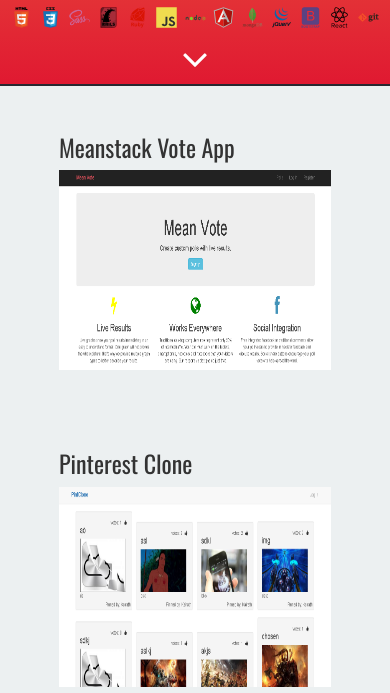
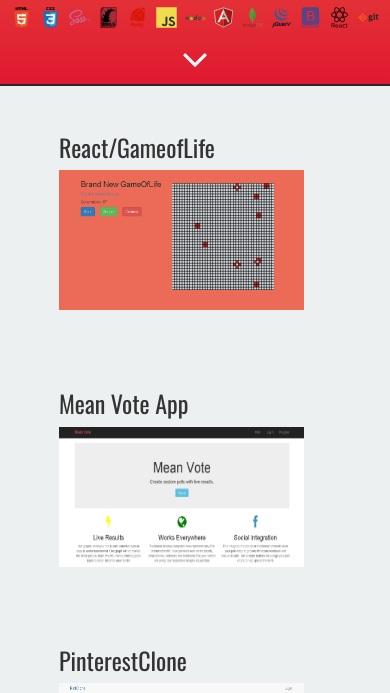
Before and after one commit to theeko/theeko.github.io, a plain HTML site: page index.html in a window 390 px wide. Shown: the part 96-789 px from the top of the page. Drawn offline with nearby package versions, Linux system fonts and the light colour scheme.

Commit message:
gameOfLife project added

```diff
--- a/css/custom.css
+++ b/css/custom.css
@@ -1,6 +1,6 @@
 
 img { width: 100%; height: 200px; }
-.showcaseitem { margin-bottom: 20px; padding: 20px;}
+.showcaseitem { margin-bottom: 20px; padding: 20px; }
 
 body { font-family: 'Oswald', sans-serif; font-weight: 700;
   -webkit-user-select: none;
@@ -47,13 +47,13 @@ a:active { color: #FCB941; text-decoration: none; text-decoration: none;}
 .portfolio { width: 80%;  margin: 2% auto; }
 .showcase { position: relative; padding: 20px; text-align: center;}
 svg { width: 2em; height: 2em; }
-.showcase img { box-sizing: border-box; width: 100%; height: 180px; overflow: hidden;}
+.showcaseitem img { box-sizing: border-box; width: 90%; height: 140px; overflow: hidden; margin: auto;}
 .fa-angle-left { font-size: 1em !important;}
 
 @media screen and (max-width: 900px) {
   .brand { margin-top: 5%; }
   .header { height: 20%; }
-  .showcaseitem h3 { text-size: 1em }
+  .showcaseitem h3 { text-size: 0.8em }
   .showcase {
         width: 50%;
     }
--- a/js/portfolioctrl.js
+++ b/js/portfolioctrl.js
@@ -2,15 +2,19 @@
 
 app.controller("PortfolioCtrl", [ "$scope", function($scope){
 $scope.showcases = [
-    { path: "img/meanvote.PNG", name: "Meanstack Vote App",
+    { path: "img/gameOfLife.PNG", name: "React/GameofLife",
+    descrtiption: "asd asd asd asd",
+    link: "http://codepen.io/kairath/full/vLeKbX/"
+    },
+    { path: "img/meanvote.PNG", name: "Mean Vote App",
     descrtiption: "asd asd asd asd",
     link: "http://guarded-crag-3272.herokuapp.com/"
     },
-    { path: "img/pintclone.PNG", name: "Pinterest Clone",
+    { path: "img/pintclone.PNG", name: "PinterestClone",
     descrtiption: "asd asd asd asd",
     link: "https://vast-thicket-9171.herokuapp.com/"
     },
-    { path: "img/booktrade.PNG", name: "Booktrade App",
+    { path: "img/booktrade.PNG", name: "BooktradeApp",
     descrtiption: "asd asd asd asd",
     link: "https://intense-mesa-3678.herokuapp.com"
     },
@@ -18,7 +22,7 @@ $scope.showcases = [
     descrtiption: "asd asd asd asd",
     link: "http://thekairath.github.io/FrontEndProjectz/d3project3/"
     },
-    { path: "img/recipebox.PNG", name: "React-Recipebox",
+    { path: "img/recipebox.PNG", name: "React/Recipebox",
     descrtiption: "asd asd asd asd",
     link: "http://codepen.io/kairath/full/KVvebq/"
     },
@@ -26,19 +30,19 @@ $scope.showcases = [
     descrtiption: "asd asd asd asd",
     link: "http://codepen.io/kairath/full/bEKwvV/"
     },
-    { path: "img/react-markdown.PNG", name: "React Markdownn Editor",
+    { path: "img/react-markdown.PNG", name: "React/MarkdownnPrev",
     descrtiption: "asd asd asd asd",
     link: "http://codepen.io/kairath/full/ZQyEWP/"
     },
-    { path: "img/reactladderboard.PNG", name: "React/Ajax Ladderboard",
+    { path: "img/reactladderboard.PNG", name: "React/AjaxLadderboard",
     descrtiption: "asd asd asd asd",
     link: "http://codepen.io/kairath/full/EVOvBM/"
     },
-    { path: "img/nightlife.PNG", name: "Nightlife/Yelp Api",
+    { path: "img/nightlife.PNG", name: "NightlifeApp",
     descrtiption: "asd asd asd asd",
     link: "https://serene-escarpment-3856.herokuapp.com/"
     },
-    { path: "img/promodoro.PNG", name: "Promodoro Clock",
+    { path: "img/promodoro.PNG", name: "PromodoroClock",
     descrtiption: "promodoro clock",
     link: "http://thekairath.github.io/FrontEndProjectz/PromodoroClock"
     },
@@ -46,7 +50,7 @@ $scope.showcases = [
     descrtiption: "tictactoe game",
     link: "http://thekairath.github.io/FrontEndProjectz/tictactoe"
     },
-    { path: "img/simongame.PNG", name: "Simon Game",
+    { path: "img/simongame.PNG", name: "SimonGame",
     descrtiption: "asd asd asd asd",
     link: "http://thekairath.github.io/FrontEndProjectz/simongame/"
     }
```
Also changed, not shown: img/gameOfLife.PNG (added), img/reactGameOfLife.PNG (added).
